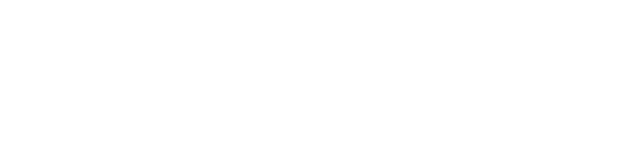
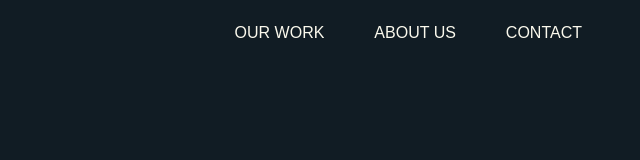
Before and after one commit to roberta-bravo/portfolioRBG, a plain HTML site: page index.html in a window 1280 px wide. Shown: the whole page, without its empty margins (640-1280 px from the left). Drawn offline with Linux system fonts and the light colour scheme; a web font is replaced by a local one.

Commit message:
Create Header Text

```diff
--- a/index.html
+++ b/index.html
@@ -1,11 +1,28 @@
 <!DOCTYPE html>
 <html lang="en">
-<head>
-    <meta charset="UTF-8">
-    <meta name="viewport" content="width=device-width, initial-scale=1.0">
+  <head>
+    <meta charset="UTF-8" />
+    <meta name="viewport" content="width=device-width, initial-scale=1.0" />
     <title>biriloke</title>
-</head>
-<body>
+    <meta name="description" content="graphic design industrial design art installations motion graphics typography branding 3D modeling biriloke torodrilo design studio mexico"/>
+    <link rel="stylesheet" href="style.css"/>
+    <link rel="icon" href="./IMAGES/fav_icon.png"/>
+    <link rel="stylesheet" href="https://use.typekit.net/wqe0kzr.css"/>
+  </head>
 
-</body>
+
+  <body>
+    <header>
+      <div class="container">
+          <ul style="justify-content: right">
+            <li>OUR WORK</li>
+             <div style="width: 50px;"></div>
+            <li>ABOUT US</li>
+             <div style="width: 50px;"></div>
+            <li>CONTACT</li>
+          </ul>
+      </div>
+    </header>
+  </body>
+
 </html>
--- a/style.css
+++ b/style.css
@@ -0,0 +1,19 @@
+*{
+    background-color: #111C24;
+}
+
+.container{
+    height: 10%;
+    width: 100%;
+    display: flex;
+    align-items: center;
+    justify-content: right;
+}
+
+ul {
+    list-style: none;
+    font-family: 'museo-sans', sans-serif; font-weight: 300;
+    color: #FBF9ED;
+    display: inline; display: flex;
+    margin-right: 50px;
+}
```
Also changed, not shown: IMAGES/fav_icon.png (added), 1 other file.
